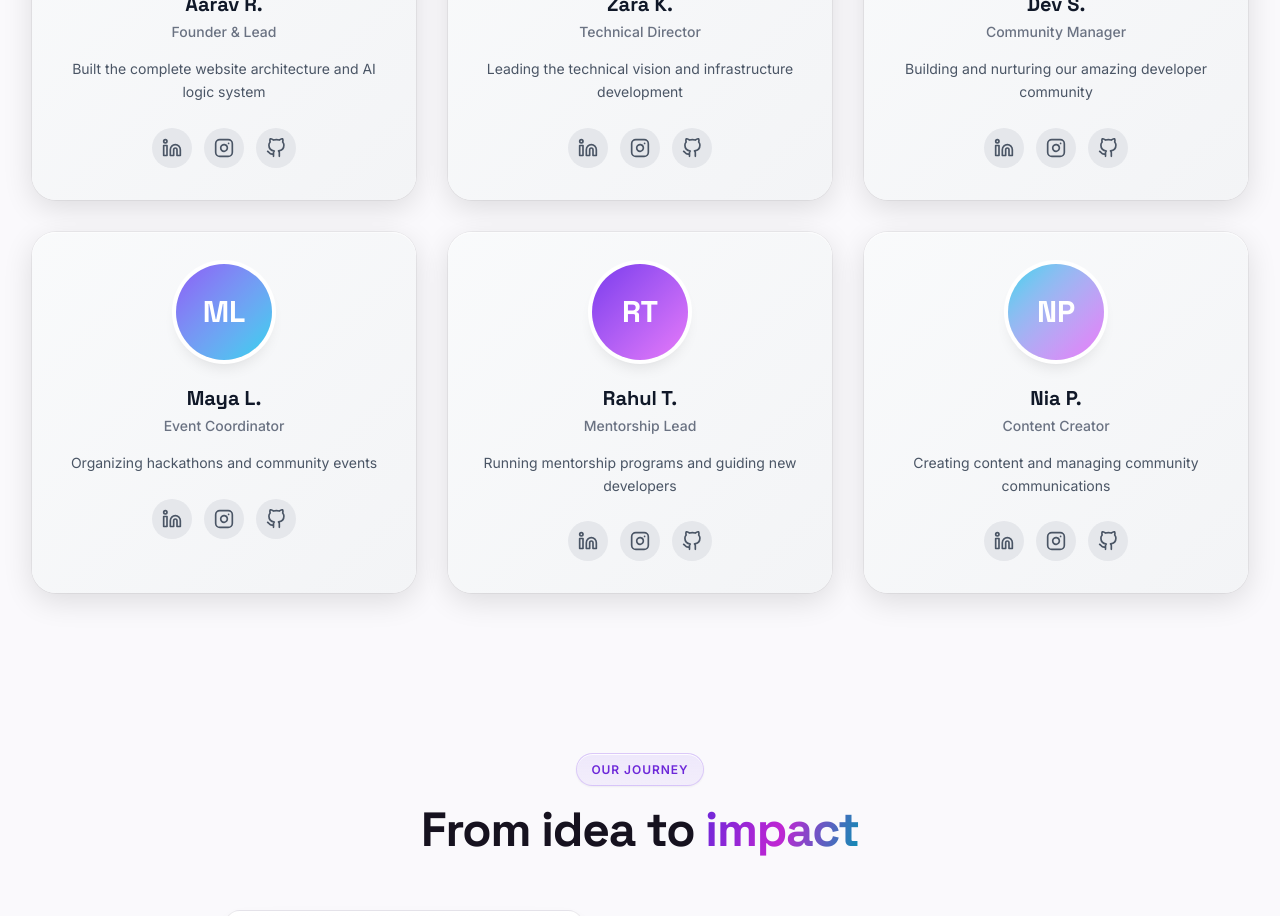
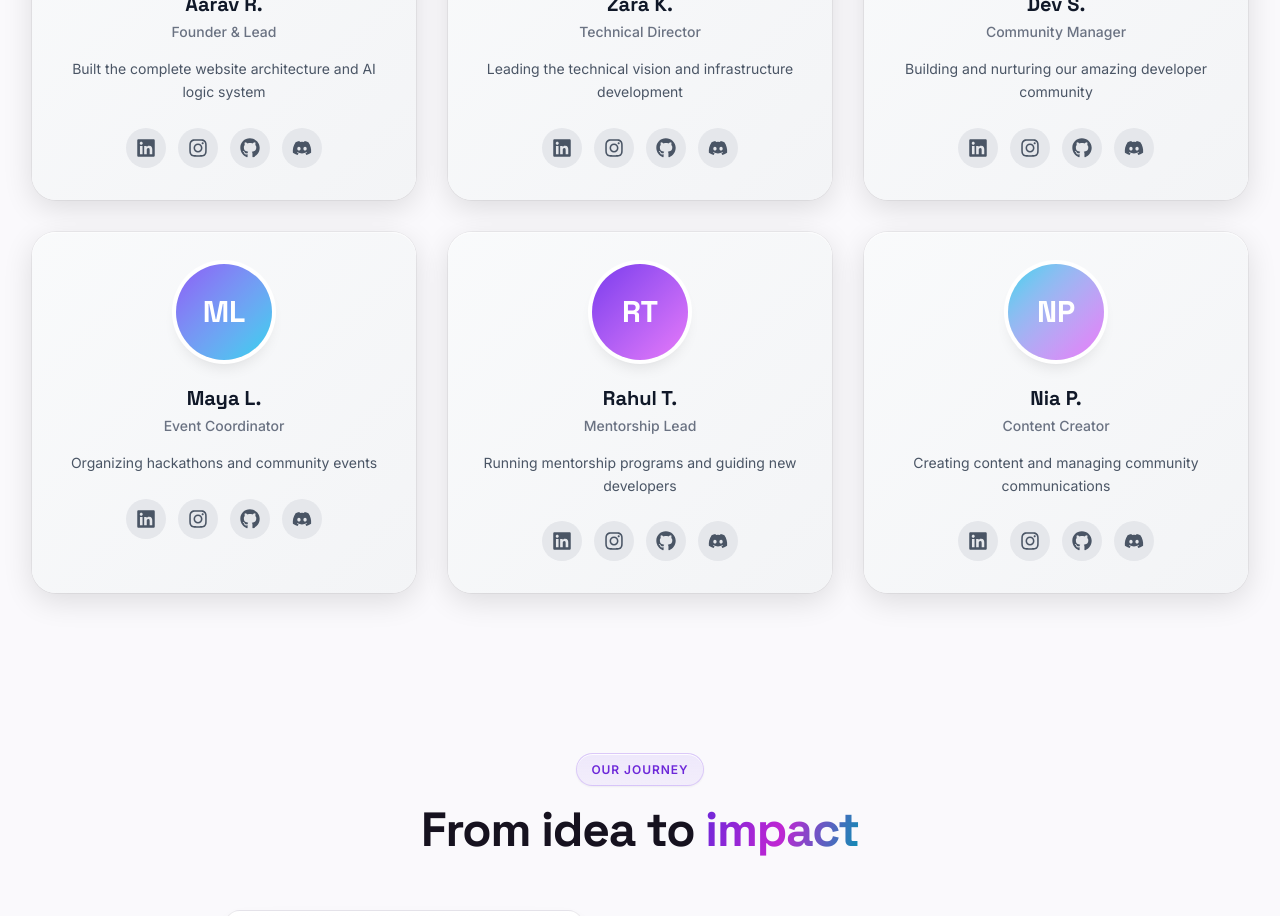
Before and after one commit to codexxxx07/Nexcarinner_Website, a React (Vite) app in the folder FrontEnd/: page /about in a window 1280 px wide. Shown: the part 2180-3096 px from the top of the page. Built offline with nearby package versions, Linux system fonts and the light colour scheme.

Commit message:
Added Discord

```diff
--- a/FrontEnd/src/pages/About.jsx
+++ b/FrontEnd/src/pages/About.jsx
@@ -5,10 +5,13 @@ import {
   FiHeart,
   FiAward,
   FiShield,
-  FiLinkedin,
-  FiInstagram,
-  FiGithub,
 } from 'react-icons/fi'
+import {
+  FaLinkedin,
+  FaInstagram,
+  FaGithub,
+  FaDiscord,
+} from 'react-icons/fa'
 import Reveal from '../components/Reveal'
 import SectionHeading from '../components/SectionHeading'
 import CtaBanner from '../components/CtaBanner'
@@ -63,7 +66,8 @@ const team = [
     socials: {
       linkedin: '#',
       instagram: '#',
-      github: '#'
+      github: '#',
+      discord: '#'
     }
   },
   {
@@ -76,7 +80,8 @@ const team = [
     socials: {
       linkedin: '#',
       instagram: '#',
-      github: '#'
+      github: '#',
+      discord: '#'
     }
   },
   {
@@ -89,7 +94,8 @@ const team = [
     socials: {
       linkedin: '#',
       instagram: '#',
-      github: '#'
+      github: '#',
+      discord: '#'
     }
   },
   {
@@ -102,7 +108,8 @@ const team = [
     socials: {
       linkedin: '#',
       instagram: '#',
-      github: '#'
+      github: '#',
+      discord: '#'
     }
   },
   {
@@ -115,7 +122,8 @@ const team = [
     socials: {
       linkedin: '#',
       instagram: '#',
-      github: '#'
+      github: '#',
+      discord: '#'
     }
   },
   {
@@ -128,7 +136,8 @@ const team = [
     socials: {
       linkedin: '#',
       instagram: '#',
-      github: '#'
+      github: '#',
+      discord: '#'
     }
   },
 ]
@@ -194,22 +203,31 @@ const TeamCard = ({ member }) => {
             className="flex h-10 w-10 items-center justify-center rounded-full bg-gray-200 text-gray-600 transition-all duration-300 ease-out hover:scale-110 hover:bg-[#0077b5] hover:text-white hover:shadow-md"
             aria-label="LinkedIn"
           >
-            <FiLinkedin className="h-5 w-5" />
+            <FaLinkedin className="h-5 w-5" />
           </a>
           <a
             href={member.socials.instagram}
             className="flex h-10 w-10 items-center justify-center rounded-full bg-gray-200 text-gray-600 transition-all duration-300 ease-out hover:scale-110 hover:bg-linear-to-br hover:from-[#f09433] hover:via-[#e6683c] hover:to-[#bc1888] hover:text-white hover:shadow-md"
             aria-label="Instagram"
           >
-            <FiInstagram className="h-5 w-5" />
+            <FaInstagram className="h-5 w-5" />
           </a>
           <a
             href={member.socials.github}
             className="flex h-10 w-10 items-center justify-center rounded-full bg-gray-200 text-gray-600 transition-all duration-300 ease-out hover:scale-110 hover:bg-gray-900 hover:text-white hover:shadow-md"
             aria-label="GitHub"
           >
-            <FiGithub className="h-5 w-5" />
+            <FaGithub className="h-5 w-5" />
           </a>
+          {member.socials.discord && (
+            <a
+              href={member.socials.discord}
+              className="flex h-10 w-10 items-center justify-center rounded-full bg-gray-200 text-gray-600 transition-all duration-300 ease-out hover:scale-110 hover:bg-[#5865F2] hover:text-white hover:shadow-md"
+              aria-label="Discord"
+            >
+              <FaDiscord className="h-5 w-5" />
+            </a>
+          )}
         </div>
       </div>
     </div>
```
